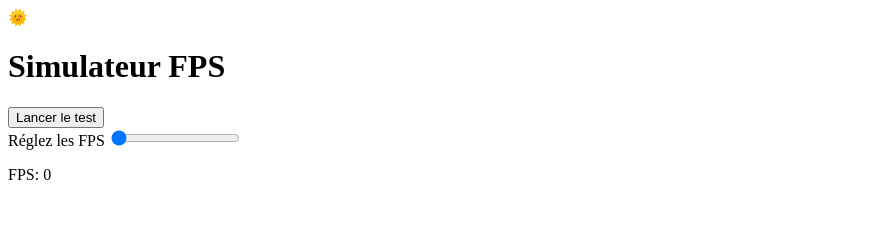
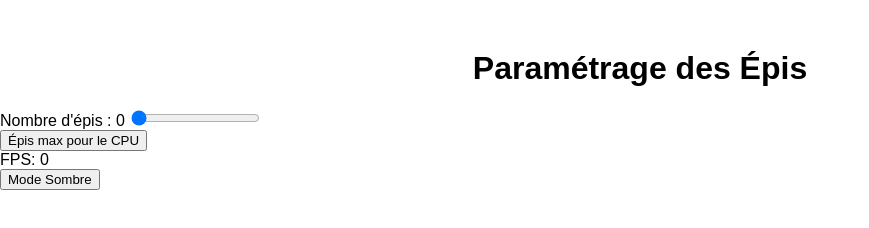
Before and after one commit to Cazozozop/FPS-limit, a plain HTML site: page index.html in a window 1280 px wide. Shown: the whole page, without its empty margins (0-869 px from the left). Drawn offline with Linux system fonts and the light colour scheme.

Commit message:
Update index.html

```diff
--- a/index.html
+++ b/index.html
@@ -3,33 +3,20 @@
 <head>
     <meta charset="UTF-8">
     <meta name="viewport" content="width=device-width, initial-scale=1.0">
-    <title>Simulateur FPS</title>
-    <link rel="stylesheet" href="style.css">
+    <title>Épis & Performance</title>
+    <link rel="stylesheet" href="styles.css">
 </head>
-<body class="light-mode">
-    <div class="mode-toggle" onclick="toggleMode()">🌞</div>
-    <h1>Simulateur FPS</h1>
-
-    <!-- Bouton pour lancer le test -->
-    <button id="run-btn" onclick="startTest()">Lancer le test</button>
-
-    <!-- Section FPS Slider -->
-    <div class="fps-container">
-        <label for="fps-slider">Réglez les FPS</label>
-        <input id="fps-slider" class="slider" type="range" min="0" max="2000" value="0" step="1">
-        <p>FPS: <span id="fps-value">0</span></p>
+<body>
+    <div class="container">
+        <h1>Paramétrage des Épis</h1>
+        <div class="slider-container">
+            <label for="epi-slider">Nombre d'épis : <span id="epi-count">0</span></label>
+            <input type="range" id="epi-slider" min="0" max="2000" value="0" />
+        </div>
+        <button id="max-epi-btn">Épis max pour le CPU</button>
+        <div id="fps-counter">FPS: <span id="fps">0</span></div>
+        <button id="theme-toggle">Mode Sombre</button>
     </div>
-
-    <!-- Zone de jeu -->
-    <div class="game-area">
-        <div class="game-container" id="game-container">
-            <div class="game-cube" id="game-cube"></div>
-        </div>
-    </div>
-
-    <!-- Étincelles -->
-    <div id="sparks-container"></div>
-
     <script src="script.js"></script>
 </body>
 </html>
```
